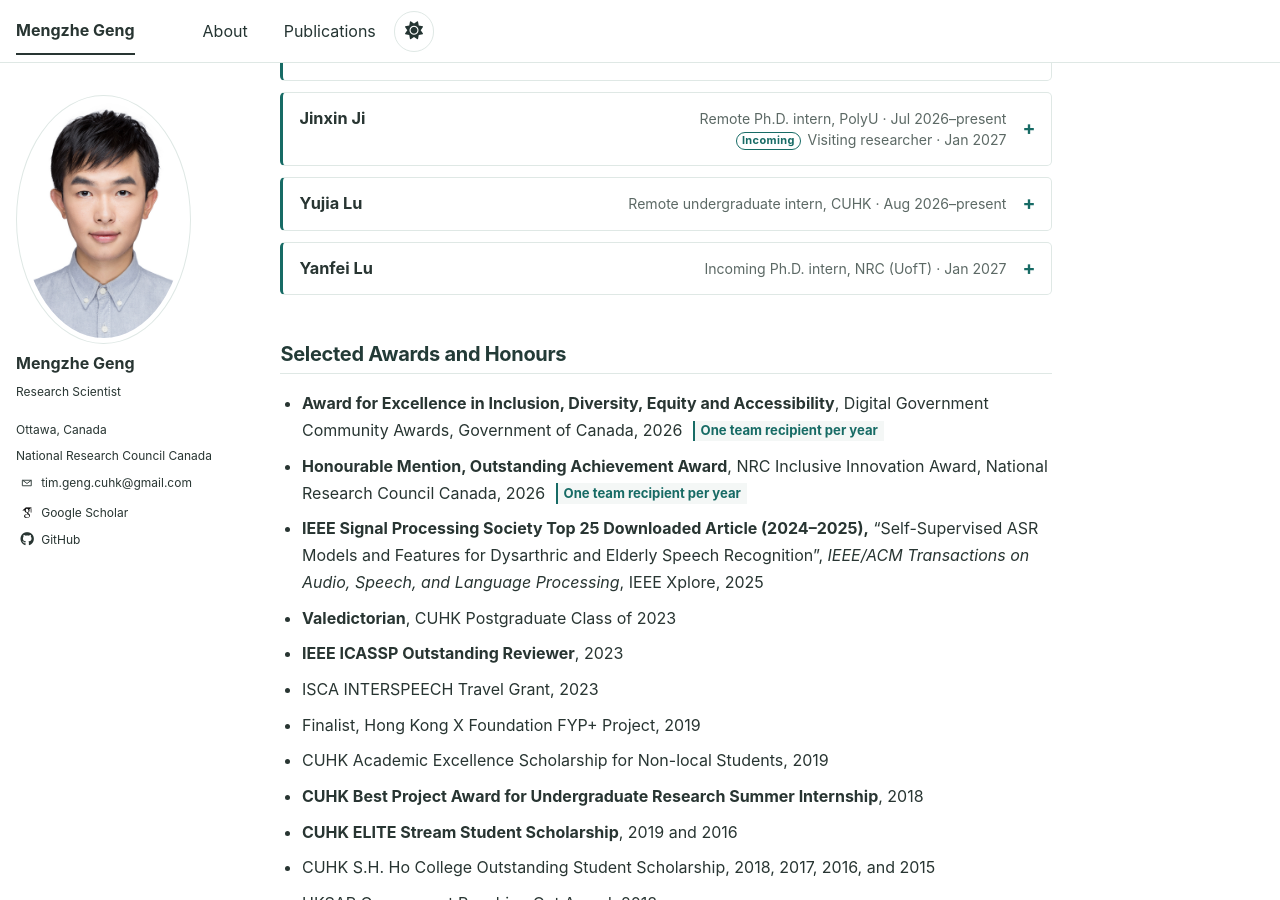
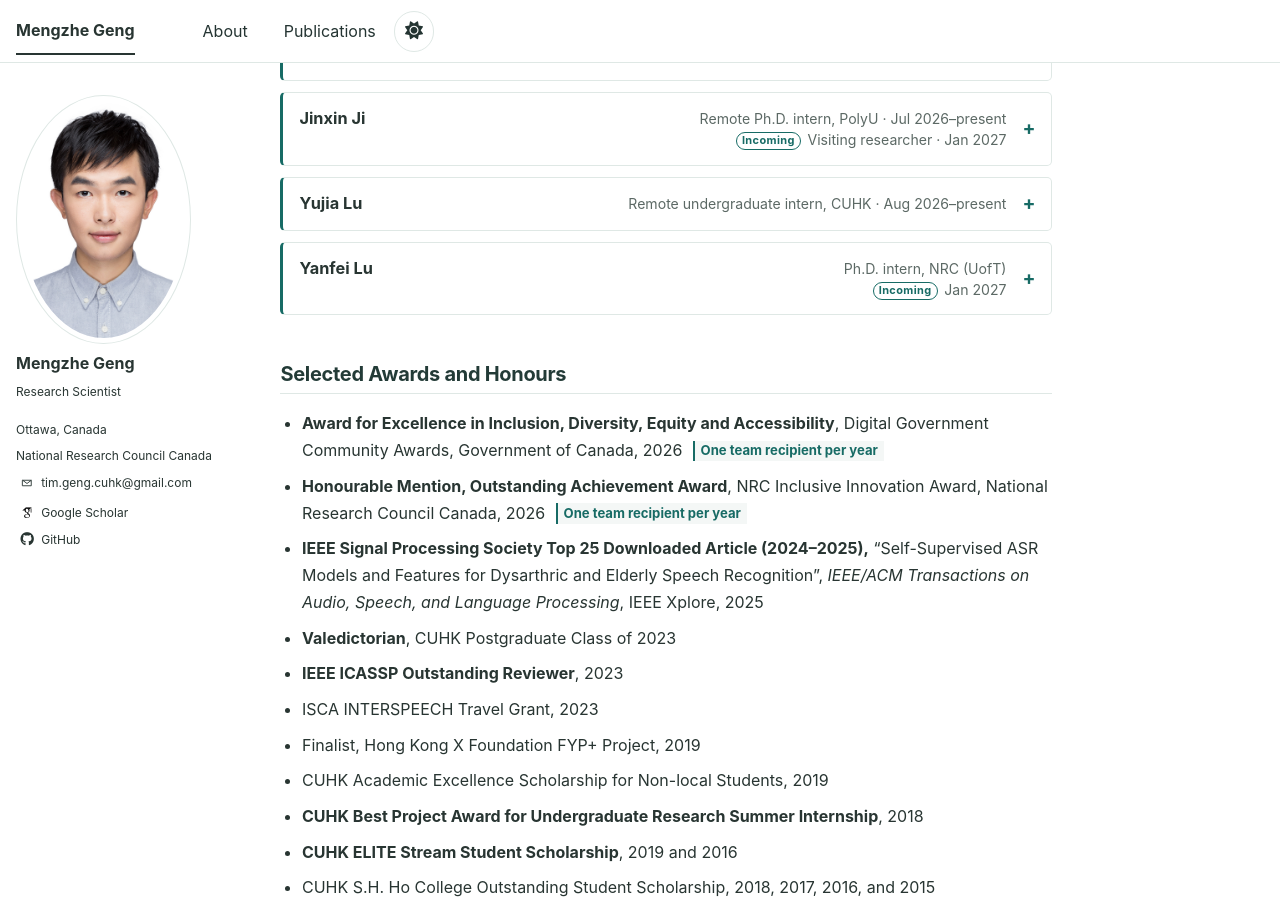
Before and after one commit to MENGZHEGENG/MENGZHEGENG.github.io, a Jekyll site: the page built from _pages/about.md, in a window 1280 px wide and 900 px high, scrolled down 2792 px. Built offline with Jekyll 4.4.1, drawn with Linux system fonts in a browser that asks for light colours; some web fonts are replaced.

Commit message:
Match Yanfei Lu role summary style

```diff
--- a/_pages/about.md
+++ b/_pages/about.md
@@ -202,7 +202,7 @@ classes: wide
   <details class="supervision-entry">
     <summary class="supervision-heading">
       <span class="supervision-name">Yanfei Lu</span>
-      <span class="publication-meta">Incoming Ph.D. intern, NRC (UofT) · Jan 2027</span>
+      <span class="publication-meta supervision-roles"><span class="supervision-role-line">Ph.D. intern, NRC (UofT)</span><span class="supervision-role-line"><span class="supervision-role-tag">Incoming</span> Jan 2027</span></span>
     </summary>
     <div class="supervision-details">
       <p class="supervision-detail"><span class="supervision-label">Publication</span><span class="supervision-detail-copy"><a href="https://aclanthology.org/2026.lrec-1.709/" target="_blank" rel="noopener noreferrer">GlossMATE: Multi-Agent Translator Explanations for Glosses</a>, <em>Language Resources and Evaluation Conference (LREC 2026)</em></span></p>
```
